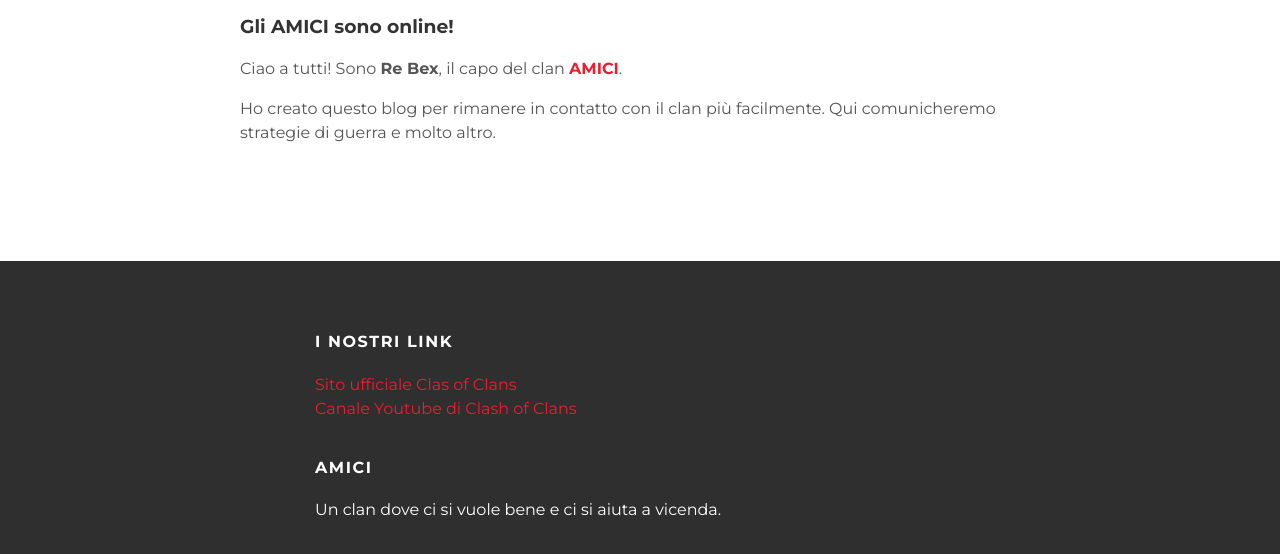
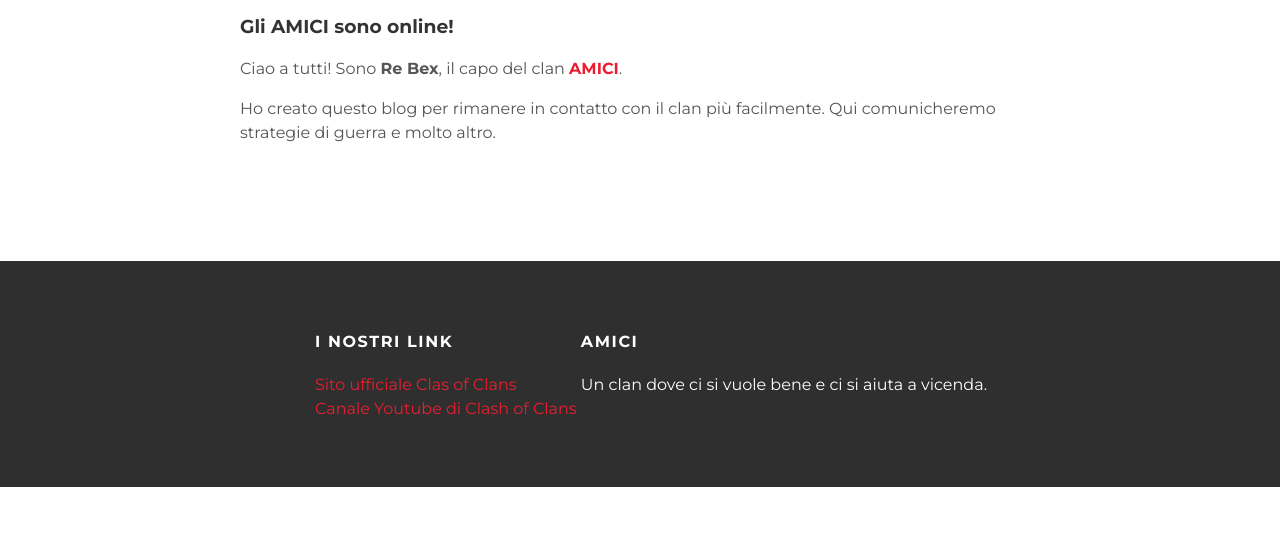
Before and after one commit to amicicoc/prova, a plain HTML site: page index.html in a window 1280 px wide. Shown: the part 2547-3101 px from the top of the page. After the commit the page ends 3034 px from the top, so only its background shows below. Drawn offline with Linux system fonts and the light colour scheme.

Commit message:
Update styles.css

```diff
--- a/styles.css
+++ b/styles.css
@@ -102,7 +102,7 @@ p {
  padding: 50px 0px 50px 150px;
 }
 .column {
- min-width: 400px;
+ min-width: 200px;
  display: inline-block;
  vertical-align: top;
 }
```
